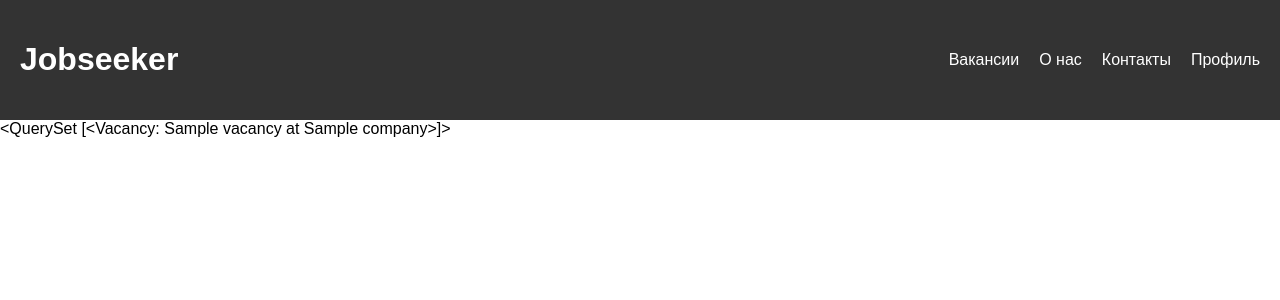
After one commit to nikiturka/jobseeker, a Django app: page /vacancies/1 in a window 1280 px wide. The commit adds this page. Shown: the top 300 px of the page. Run offline with Django 5.2, Linux system fonts and the light colour scheme; tables that the repository leaves empty hold one stand-in row (values such as "Sample post").

Commit message:
vacancies templates + models add range fields

```diff
--- a/main/models.py
+++ b/main/models.py
@@ -1,4 +1,5 @@
 from django.contrib.auth.models import AbstractBaseUser, PermissionsMixin
+from django.contrib.postgres.fields import IntegerRangeField, DecimalRangeField
 from django.db import models
 from django.utils import timezone
 from django.utils.translation import gettext_lazy as _
@@ -23,20 +24,32 @@ class CustomUser(AbstractBaseUser, PermissionsMixin):
 
 class Company(models.Model):
     name = models.CharField(max_length=100)
-    employees = models.IntegerField()
+    employees = IntegerRangeField()
     contact_info = models.CharField(max_length=200)
     description = models.TextField()
+
+    class Meta:
+        verbose_name_plural = "Companies"
+
+    def __str__(self):
+        return self.name
 
 
 class Vacancy(models.Model):
     title = models.CharField(max_length=100)
     company = models.ForeignKey(Company, on_delete=models.CASCADE)
-    salary = models.DecimalField(max_digits=10, decimal_places=2)
-    required_experience = models.CharField(max_length=100)
+    salary_range = IntegerRangeField()
+    required_experience_range = DecimalRangeField()
     description = models.TextField()
     responsibilities = models.TextField()
     requirements = models.TextField()
     benefits = models.TextField()
+
+    class Meta:
+        verbose_name_plural = "Vacancies"
+
+    def __str__(self):
+        return f"{self.title} at {self.company}"
 
 
 class User(models.Model):
--- /dev/null
+++ b/main/static/main/vacancies.css
@@ -0,0 +1,4 @@
+.vacancy-link{
+    color: #000;
+    text-decoration: none;
+}
--- a/main/templates/main/base.html
+++ b/main/templates/main/base.html
@@ -6,18 +6,22 @@
     <meta name="viewport" content="width=device-width, initial-scale=1.0">
     <link rel="stylesheet" href="{% static 'main/base.css' %}">
     <title>Jobseeker</title>
+    {% block links %}
+    {% endblock %}
 </head>
 <body>
     <header>
         <a href="{% url 'home' %}"><h1>Jobseeker</h1></a>
         <nav>
             <ul>
-                <li><a href="#">Вакансии</a></li>
+                <li><a href="{% url 'vacancies' %}">Вакансии</a></li>
                 <li><a href="#">О нас</a></li>
                 <li><a href="#">Контакты</a></li>
                 <li><a href="#">Профиль</a></li>
             </ul>
         </nav>
     </header>
+{% block body %}
+{% endblock %}
 </body>
 </html>
--- /dev/null
+++ b/main/templates/main/vacancy_detail.html
@@ -0,0 +1,10 @@
+{% extends "main/base.html" %}
+{% load static %}
+
+{% block links %}
+    <link rel="stylesheet" href="{% static 'main/vacancy_detail.css' %}">
+{% endblock %}
+
+{% block body %}
+    {{ vacancy }}
+{% endblock %}
--- a/main/urls.py
+++ b/main/urls.py
@@ -4,4 +4,6 @@ from main import views
 
 urlpatterns = [
     path('', views.home, name='home'),
+    path('vacancies', views.all_vacancies, name='vacancies'),
+    path('vacancies/<int:pk>', views.vacancy_detail, name='vacancy-detail')
 ]
--- a/main/views.py
+++ b/main/views.py
@@ -1,5 +1,21 @@
 from django.shortcuts import render
+from .models import Vacancy, Company
 
 
 def home(request):
     return render(request, 'main/base.html')
+
+
+def all_vacancies(request):
+    vacancies = (
+        Vacancy.objects.all()
+        .select_related("company")
+        .values("pk", "salary_range", "required_experience_range", "title", "company__name")
+    )
+
+    return render(request, "main/vacancies.html", {"vacancies": vacancies})
+
+
+def vacancy_detail(request, pk):
+    vacancy = Vacancy.objects.filter(pk=pk)
+    return render(request, "main/vacancy_detail.html", {"vacancy": vacancy})
```
Also changed, not shown: main/templates/main/vacancies.html (added, +16 -0 lines), main/migrations/0001_initial.py, main/migrations/0002_company_user_vacancy_response.py (deleted), main/static/main/vacancy_detail.css (added).
